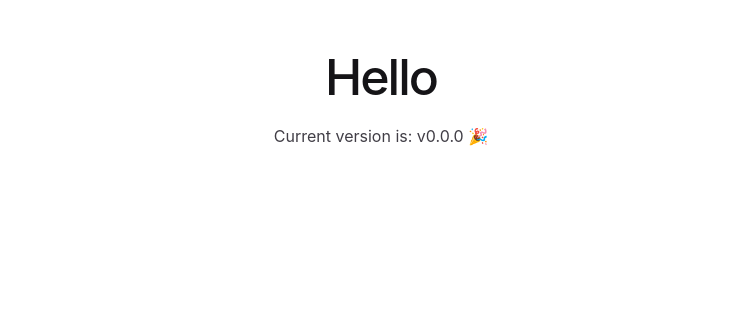
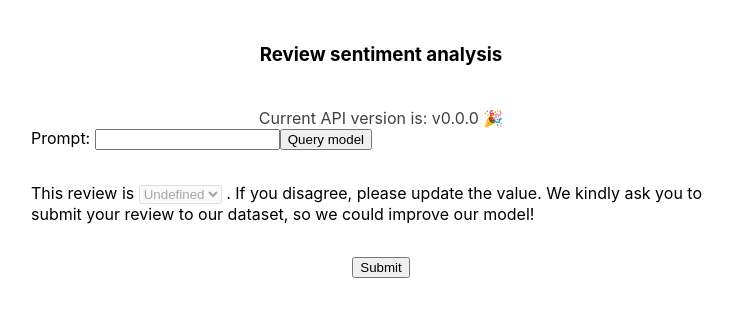
Before and after one commit to remla25-team13/app-frontend, an Angular app: page / in a window 1280 px wide. Shown: the top 316 px of the page, without its empty margins (259-992 px from the left). Built offline with nearby package versions, Linux system fonts and the light colour scheme; no server answers.

Commit message:
integrate form

```diff
--- a/src/app/app.component.html
+++ b/src/app/app.component.html
@@ -1,7 +1,9 @@
 <main class="main">
   <div class="content">
-    <h1>Hello</h1>
-    <p>Current version is: {{version}} 🎉</p>
+    <h3>Review sentiment analysis</h3>
+    <p>Current API version is: {{version}} 🎉</p>
+
+    <prompt-form></prompt-form>
   </div>
 </main>
 
--- a/src/app/app.component.ts
+++ b/src/app/app.component.ts
@@ -1,13 +1,13 @@
 import { Component, OnInit } from '@angular/core';
 import { RouterOutlet } from '@angular/router';
 import { AppService } from './app.service';
+import { PromptFormComponent } from './prompt-form/prompt-form.component';
 
 @Component({
   selector: 'app-root',
-  imports: [RouterOutlet],
+  imports: [RouterOutlet, PromptFormComponent],
   templateUrl: './app.component.html',
   styleUrl: './app.component.css',
-  providers: [AppService]
 })
 export class AppComponent implements OnInit {
   public version: string = 'v0.0.0';
```
